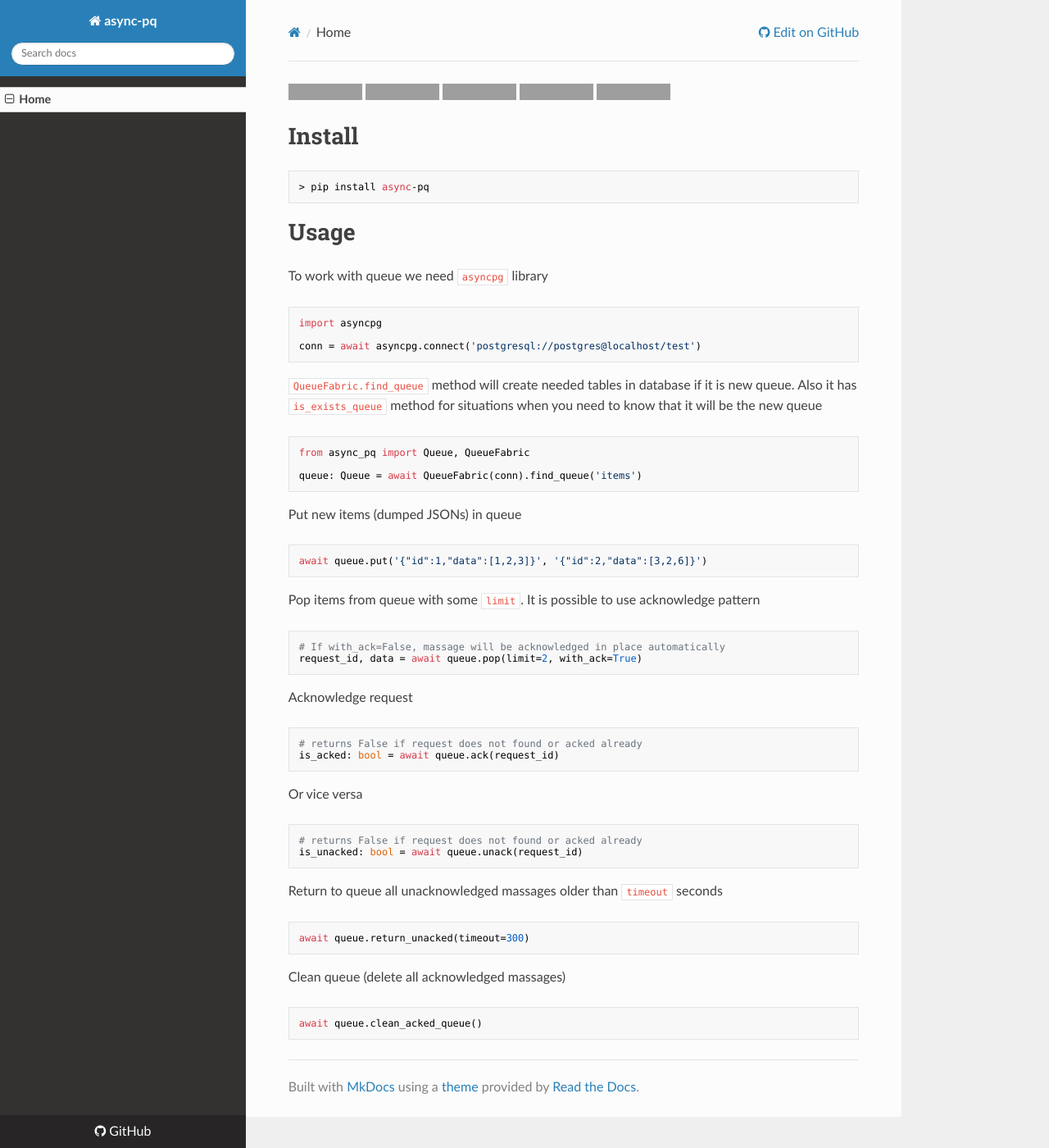
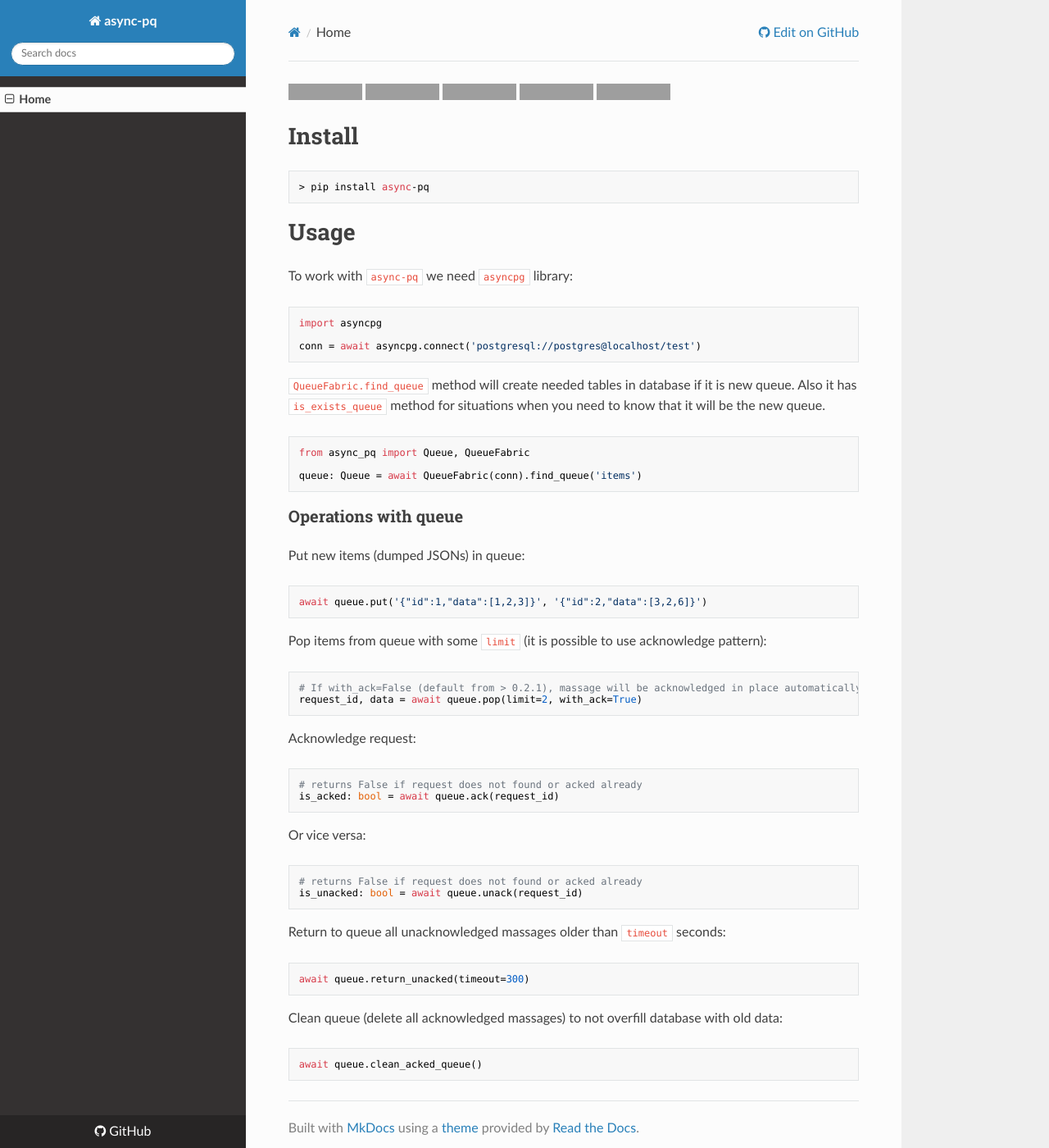
Before and after one commit to maximdanilchenko/async-pq, an MkDocs documentation site: the page built from docs/index.md, in a window 1280 px wide and 1400 px high. Shown: the whole window at 82% size. Built offline with MkDocs 1.6.1, drawn with Linux system fonts in a browser that asks for light colours; nearby versions of some CDN libraries; grey boxes are pictures that could not be loaded.

````diff
--- a/docs/index.md
+++ b/docs/index.md
@@ -10,7 +10,7 @@
 
 # Usage
 
-To work with queue we need ```asyncpg``` library
+To work with ```async-pq``` we need ```asyncpg``` library:
 ```python
 import asyncpg
 
@@ -20,42 +20,42 @@ conn = await asyncpg.connect('postgresql://postgres@localhost/test')
 ```QueueFabric.find_queue``` method will create needed
 tables in database if it is new queue.
 Also it has ```is_exists_queue``` method for situations when you
-need to know that it will be the new queue
+need to know that it will be the new queue.
 ```python
 from async_pq import Queue, QueueFabric
 
 queue: Queue = await QueueFabric(conn).find_queue('items')
 ```
-
-Put new items (dumped JSONs) in queue
+### Operations with queue
+Put new items (dumped JSONs) in queue:
 ```python
 await queue.put('{"id":1,"data":[1,2,3]}', '{"id":2,"data":[3,2,6]}')
 ```
 
-Pop items from queue with some ```limit```. It is possible to use acknowledge pattern
+Pop items from queue with some ```limit``` (it is possible to use acknowledge pattern):
 ```python
-# If with_ack=False, massage will be acknowledged in place automatically
+# If with_ack=False (default from > 0.2.1), massage will be acknowledged in place automatically
 request_id, data = await queue.pop(limit=2, with_ack=True)
 ```
 
-Acknowledge request
+Acknowledge request:
 ```python
 # returns False if request does not found or acked already
 is_acked: bool = await queue.ack(request_id)
 ```
 
-Or vice versa
+Or vice versa:
 ```python
 # returns False if request does not found or acked already
 is_unacked: bool = await queue.unack(request_id)
 ```
 
-Return to queue all unacknowledged massages older than ```timeout``` seconds
+Return to queue all unacknowledged massages older than ```timeout``` seconds:
 ```python
 await queue.return_unacked(timeout=300)
 ```
 
-Clean queue (delete all acknowledged massages)
+Clean queue (delete all acknowledged massages) to not overfill database with old data:
 ```python
 await queue.clean_acked_queue()
 ```
````
Also changed, not shown: README.md (+10 -10 lines), 7 other files.
